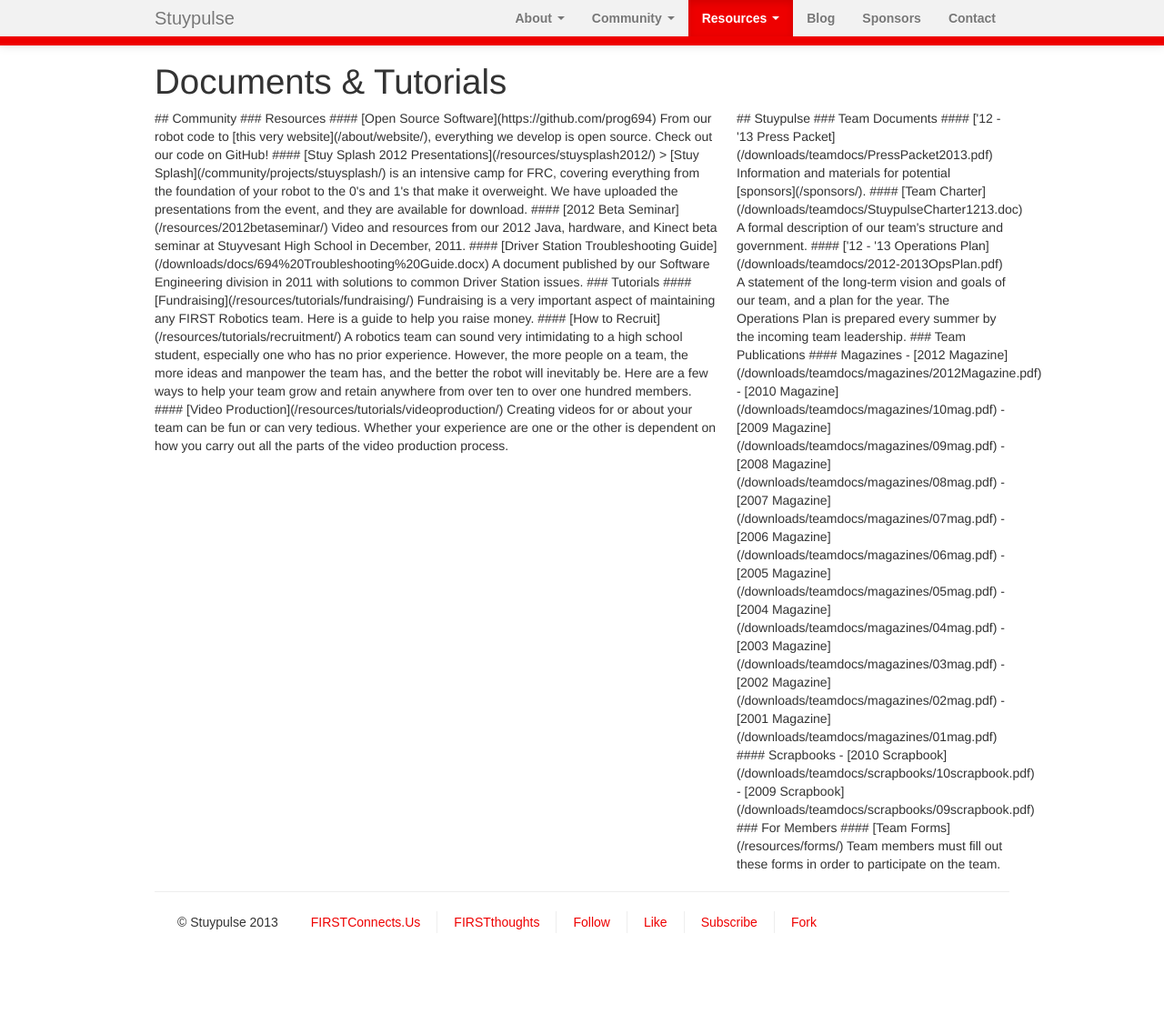
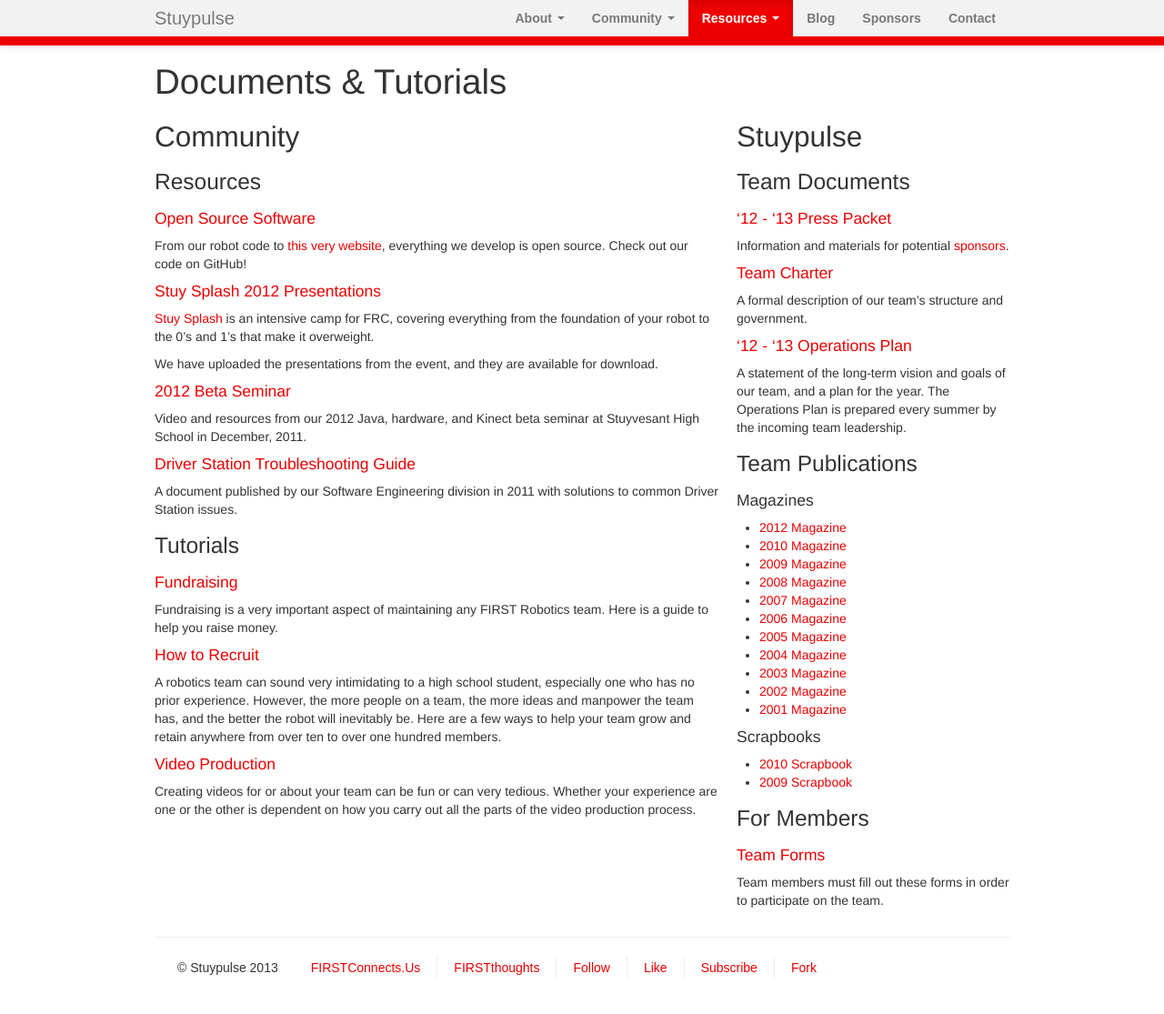
Before and after one commit to StuyPulse/team694.github.io, a Jekyll site: the page built from resources/index.md, in a window 1280 px wide and 1116 px high. Shown: the whole window at 91% size. Built offline with Jekyll 4.4.1, drawn with Linux system fonts in a browser that asks for light colours; nearby versions of some CDN libraries.

Commit message:
Fix bug with pages not rendering markdown

```diff
--- a/resources/index.md
+++ b/resources/index.md
@@ -3,15 +3,15 @@
 title: Documents &amp; Tutorials
 description: Stuypulse has many resources available, including source code, documents, and tutorials on a variety of subjects.
 ---
-<div markdown="1" class="row">
-<div class="span8">
+<div class="row">
+<div markdown="1" class="span8">
 ## Community
 ### Resources
 #### [Open Source Software](https://github.com/prog694)
 From our robot code to [this very website](/about/website/), everything we develop is open source. Check out our code on GitHub!
 
 #### [Stuy Splash 2012 Presentations](/resources/stuysplash2012/)
-> [Stuy Splash](/community/projects/stuysplash/) is an intensive camp for FRC, covering everything from the foundation of your robot to the 0's and 1's that make it overweight.
+[Stuy Splash](/community/projects/stuysplash/) is an intensive camp for FRC, covering everything from the foundation of your robot to the 0's and 1's that make it overweight.
 
 We have uploaded the presentations from the event, and they are available for download.
 
@@ -32,7 +32,7 @@
 Creating videos for or about your team can be fun or can very tedious. Whether your experience are one or the other is dependent on how you carry out all the parts of the video production process.
 
 </div>
-<div class="span4">
+<div markdown="1" class="span4">
 ## Stuypulse
 ### Team Documents
 #### ['12 - '13 Press Packet](/downloads/teamdocs/PressPacket2013.pdf)
```
Also changed, not shown: about/first/index.md (+4 -4 lines).
